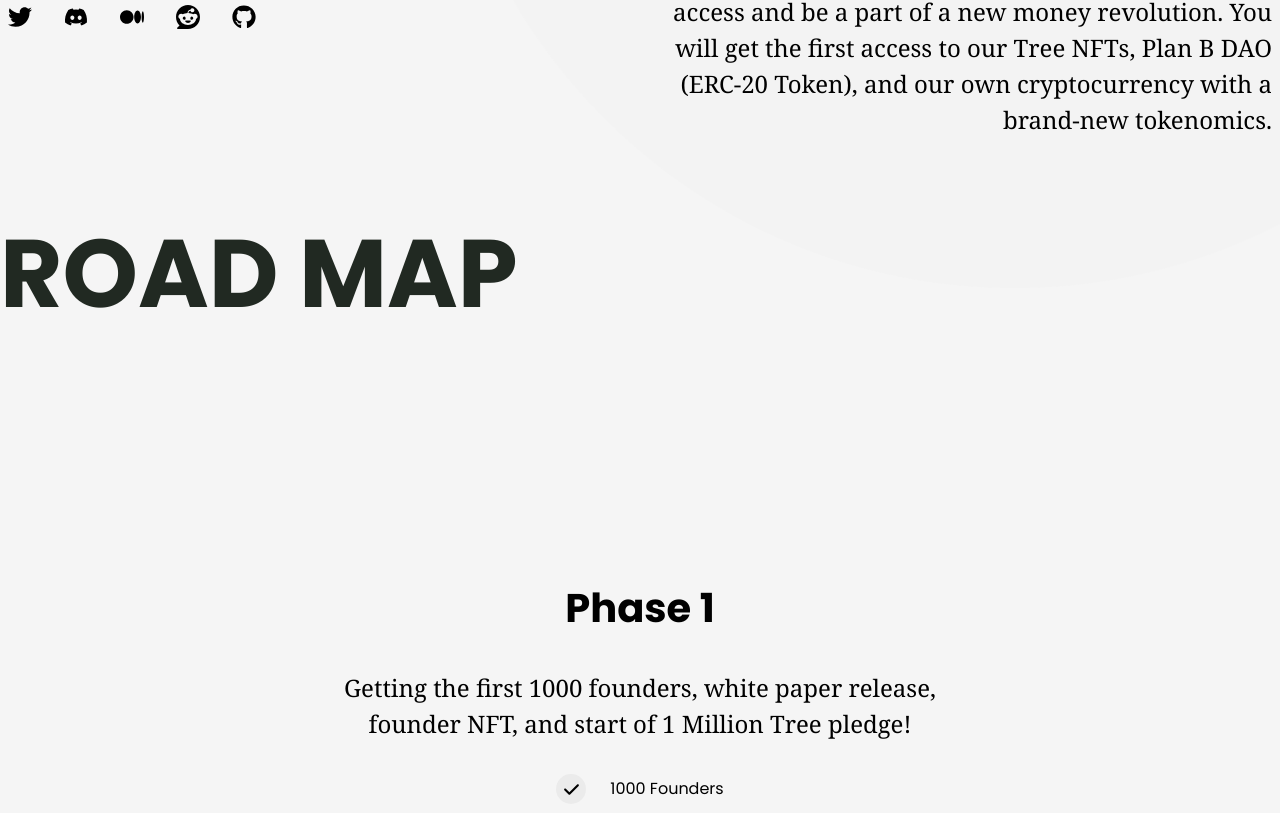
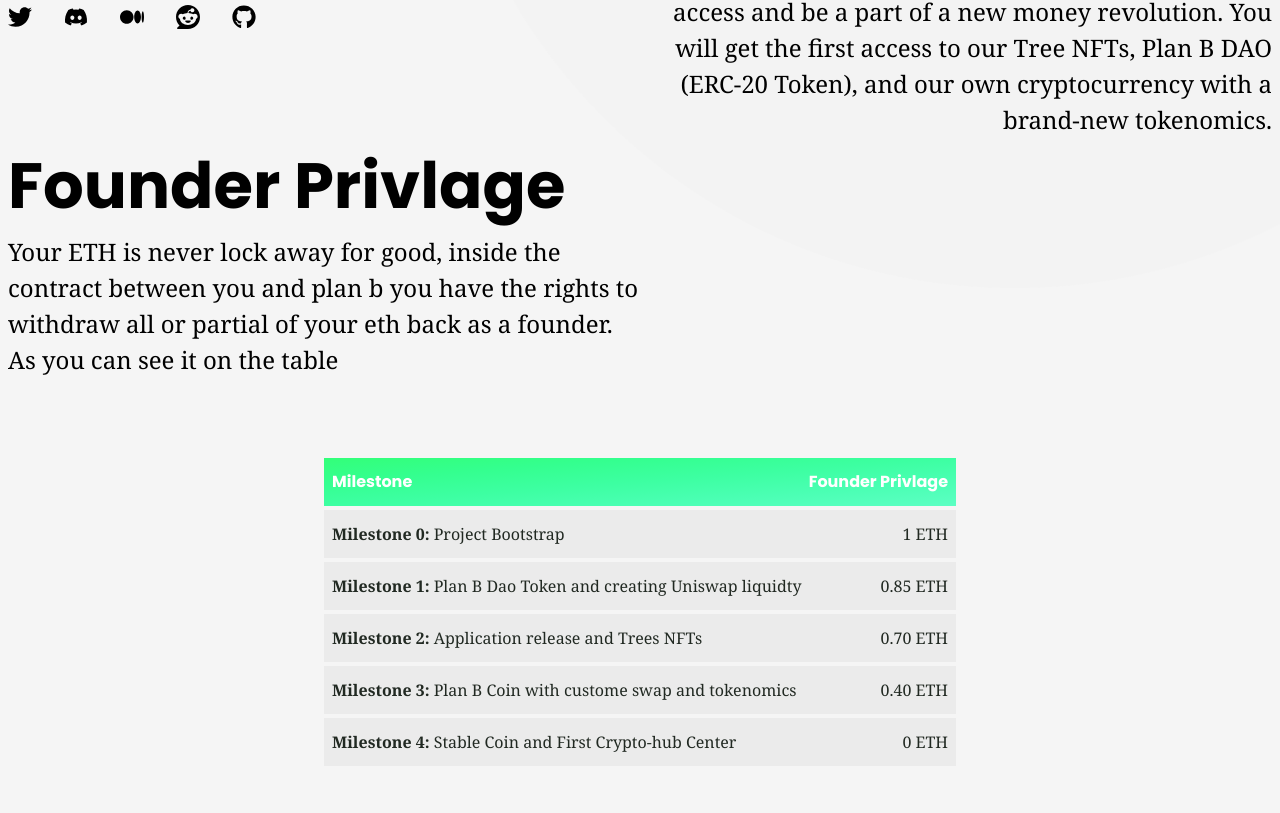
Before and after one commit to plan-b-dao/homepage, a Next.js app: page / in a window 1280 px wide. Shown: the part 747-1560 px from the top of the page. Built offline with nearby package versions, Linux system fonts and the light colour scheme.

Commit message:
Founder Privlage table

```diff
--- /dev/null
+++ b/components/misc/MilestoneTable.tsx
@@ -0,0 +1,33 @@
+interface IMilestoneTableProps {}
+
+export const MilestoneTable: React.FC<IMilestoneTableProps> = (props) => {
+
+    return (
+        <div className="space-y-1 mt-20">
+            <div className="bg-gradient font-bold flex px-2 py-3 text-cultured-light">
+                <div>Milestone</div>
+                <div className="ml-auto">Founder Privlage</div>
+            </div>
+            <div className="bg-cultured-dark flex px-2 py-3 text-dark-jungle font-playfair-display">
+                <div><span className="font-bold">Milestone 0:</span> Project Bootstrap</div>
+                <div className="ml-auto">1 ETH</div>
+            </div>
+            <div className="bg-cultured-dark flex px-2 py-3 text-dark-jungle font-playfair-display">
+                <div><span className="font-bold">Milestone 1:</span> Plan B Dao Token and creating Uniswap liquidty</div>
+                <div className="ml-auto">0.85 ETH</div>
+            </div>
+            <div className="bg-cultured-dark flex px-2 py-3 text-dark-jungle font-playfair-display">
+                <div><span className="font-bold">Milestone 2:</span> Application release and Trees NFTs </div>
+                <div className="ml-auto">0.70 ETH</div>
+            </div>
+            <div className="bg-cultured-dark flex px-2 py-3 text-dark-jungle font-playfair-display">
+                <div><span className="font-bold">Milestone 3:</span> Plan B Coin with custome swap and tokenomics</div>
+                <div className="ml-auto">0.40 ETH</div>
+            </div>
+            <div className="bg-cultured-dark flex px-2 py-3 text-dark-jungle font-playfair-display">
+                <div><span className="font-bold">Milestone 4:</span> Stable Coin and First Crypto-hub Center</div>
+                <div className="ml-auto">0 ETH</div>
+            </div>
+        </div>
+    );
+}
--- a/components/misc/index.ts
+++ b/components/misc/index.ts
@@ -1 +1,2 @@
 export * from "./FounderCount";
+export * from "./MilestoneTable";
--- a/pages/index.tsx
+++ b/pages/index.tsx
@@ -1,6 +1,6 @@
 import type { NextPage } from 'next'
 import Head from 'next/head'
-import { FounderCount } from '../components/misc'
+import { FounderCount, MilestoneTable } from '../components/misc'
 import { Achievement } from '../components/misc/Achievement'
 import { Section } from '../components/primitives'
 
@@ -33,6 +33,17 @@ const Home: NextPage = () => {
             <p className='text-[24px] font-playfair-display '>
               you are getting the first updates, drops, early beta access and be a part of a new money revolution. You will get the first access to our Tree NFTs, Plan B DAO (ERC-20 Token), and our own cryptocurrency with a brand-new tokenomics.
             </p>
+          </div>
+          <div className='space-y-2 px-2'>
+            <div className='sm:w-1/2'>
+              <h1 className='font-bold text-[46px] sm:text-h1'>Founder Privlage</h1>
+              <p className='text-[24px] font-playfair-display '>
+                Your ETH is never lock away for good, inside the contract between you and plan b you have the rights to withdraw all or partial of your eth back as a founder. As you can see it on the table
+              </p>
+            </div>
+            <div className='mx-auto sm:w-1/2'>
+              <MilestoneTable />
+            </div>
           </div>
         </Section>
         <Section>
```
